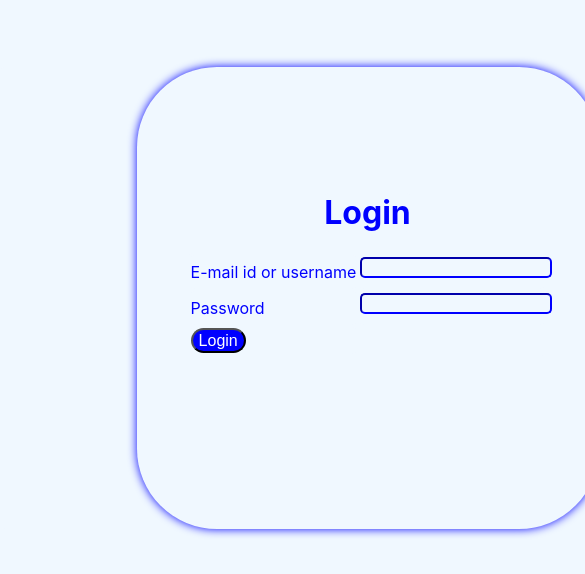
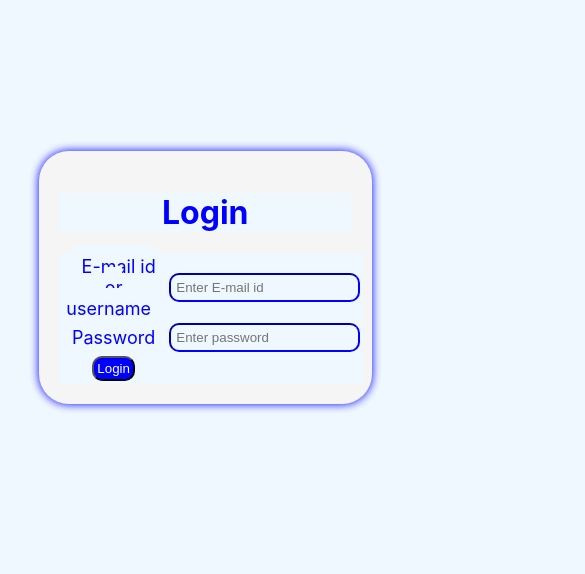
Before and after one commit to Haribalprithiviraj/loginpage, a React (Create React App) app: page / in a window 390 px wide. Shown: the part 102-676 px from the top of the page, 585 px wide, since content can reach past the window. Built offline with nearby package versions, Linux system fonts and the light colour scheme.

Commit message:
update media query

```diff
--- a/src/components/Login.js
+++ b/src/components/Login.js
@@ -2,28 +2,28 @@ import React from "react"
 function Login(){
     return(
         <div class="container">
-         <h1 id="login">Login</h1>
-         <form method="get" >
-            <table class="table">
+         <h1 class="logo">Login</h1>
+         <form method="get">
+            <table>
                 <tr>
                     <td>
-                        E-mail id or username
+                               <label id="label1">E-mail id or username</label>
                     </td>
                     <td>
-                        <input title="E-mailid" id="email"></input>
+                               <input title="E-mailid" id="email" placeholder="Enter E-mail id"  required />
                     </td>
                 </tr>
                 <tr>
                     <td>
-                        Password
+                               <label id="label2">Password</label>
                     </td>
                     <td>
-                        <input type="password" id="password" title="password"></input>
+                              <input type="password" id="password" title="password" placeholder="Enter password"  required />
                     </td>
                 </tr>
                 <tr>
                     <td>
-                        <button class="login" onClick="popup()" title="login">Login</button>
+                            <button class="login" onClick="popup()" title="login">Login</button>
                     </td>
                 </tr>
             </table>
--- a/src/login.css
+++ b/src/login.css
@@ -1,48 +1,50 @@
-@media screen {
-    *{
-        min-width: auto;
-    }
-}
-*{
-    position:relative;
-    top:20%;
-    bottom:20%;
-    background-color:aliceblue;
-    border-radius:5px;
-    opacity:100%;
-}
-.container{
-    color:blue;
-    position:relative;
-    left:35%;
-    height:50vh;
-    width:50vh;
-    padding:20px;
-    border-radius: 80px;
-    box-shadow:0 0 10px;
-    justify-items: center;
- }
-#email{
-    width:100%;
-    height:50%;
-    font-size:small;
-    text-align:center;
-    border-color:blue;
-    margin-bottom:10px;
-}
-#password{
-    width:100%;
-    height:50%;
-    font-size:small;
-    text-align:center;
-    border-color:blue;
-    margin-bottom:10px;
-}
-.login{
-    height:25px;
-    cursor:pointer;
-    border-radius:30px;
-    font-size:medium;
-    background-color:blue;
-    color:white;
-}
+@media (max-width:1440px) and (min-width:200px){
+   *{
+      background-color: aliceblue;
+      justify-content: center;
+      color: blue;
+      position: relative;
+      top: 30%;
+   }
+   .container{
+    width: 75%;
+    left: 10%;
+    right: 10%;
+    position: relative;
+    padding: 20px;
+    background-color: whitesmoke;
+    box-shadow: 0 0 10px;
+    text-align: center;
+    border-radius: 30px;
+    flex-direction: column;
+   }
+  #label1{
+    align-items: center;
+    font-size: large;
+    padding: 10px;
+  }
+  #label2{
+    align-items: center;
+    font-size: large;
+    padding: 10px;
+  }
+  #email{
+    border-color: blue;
+    max-width: 1440px;
+    min-width: 100px;
+    border-radius: 10px;
+    padding: 5px;
+  }
+  #password{
+    border-color: blue;
+    max-width: 100%;
+    border-radius: 10px;
+    padding: 5px;
+  }
+  .login{
+    background-color: blue;
+    color: white;
+    border-radius: 10px;
+    padding: 3px;
+  }
+   }
```
Also changed, not shown: jsconfig.json (added, +15 -0 lines).
